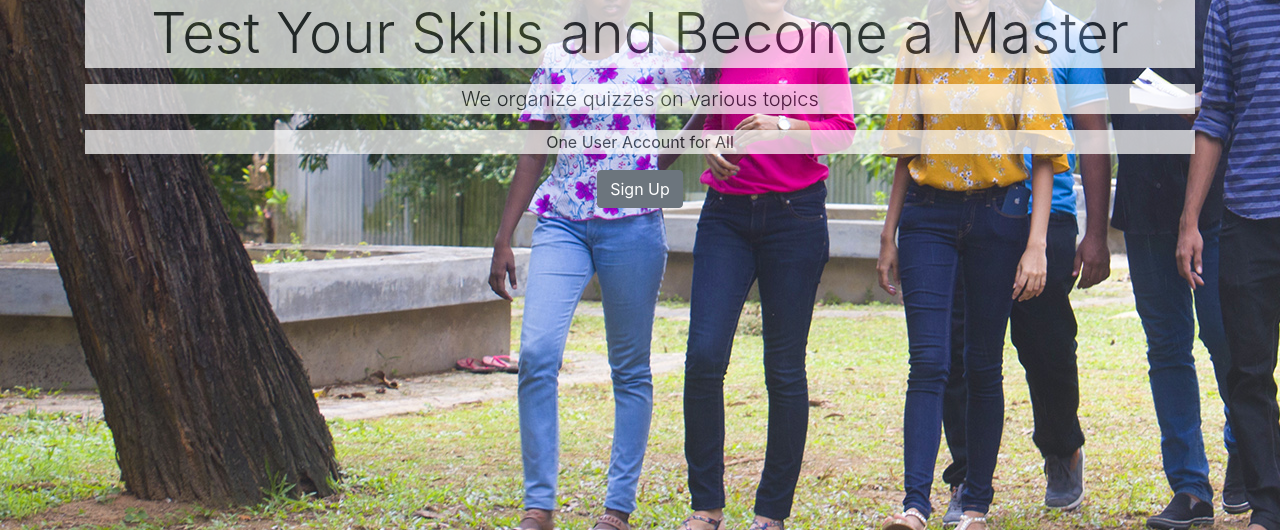
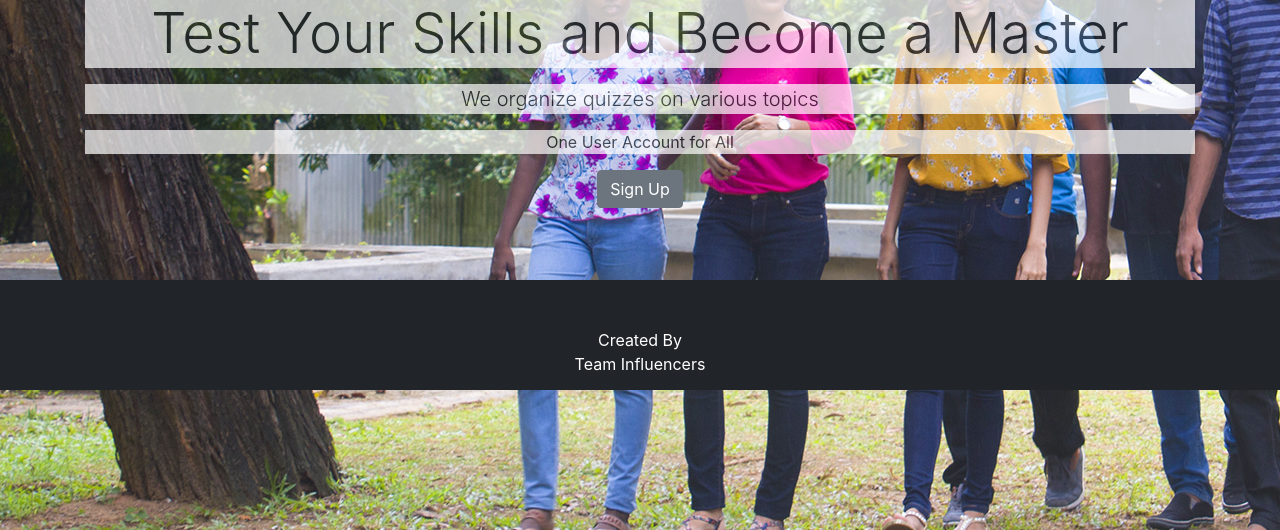
Before and after one commit to ShalithaSandakelu/Influencers-Quiz-application, a Django app: page / in a window 1280 px wide. Shown: the part 270-800 px from the top of the page. Run offline with Django 3.2, Linux system fonts and the light colour scheme; some libraries are stand-ins or nearby versions.

Commit message:
Update index.html

```diff
--- a/templates/quiz/index.html
+++ b/templates/quiz/index.html
@@ -1,3 +1,4 @@
+
 <!DOCTYPE html>
 {% load static %}
 <html lang="en" dir="ltr">
@@ -35,3 +36,57 @@
     <p class="lead"; style="background-color:#ffffff;opacity: 0.7;"></p>
     <p style="background-color:#ffffff;opacity: 0.7;">One User Account for All</p>
     <a href="/student/studentsignup" class="btn btn-secondary"<i class="btn btn-secondary" aria-hidden="true"></i> Sign Up</a>
+
+</div>
+</section>
+  <br>
+  <br>
+  <br>
+    <link rel="stylesheet" href="https://maxcdn.bootstrapcdn.com/font-awesome/4.7.0/css/font-awesome.min.css">
+
+
+<head>
+
+  <style>
+    footer {
+      padding: 0px 0px 0px 0px;
+      background-color: #212529;
+      margin: 0px;
+      height: 110px;
+    }
+
+    .fa {
+      padding: 50px;
+      font-size: 23px;
+      width: 10px;
+      text-align: center;
+      text-decoration: none;
+      margin: 5px 2px;
+      border-radius: 50%;
+    }
+        p {
+      text-align: center;
+
+    }
+  </style>
+</head>
+
+<footer>
+
+  <br><br>
+  <div class="container">
+    <div class="row">
+      <div class="col-md-12 col-sm-45">
+        <div style="color:#ffffff;" class="wow fadeInUp footer-copyright">
+          <p>Created By <br>
+            Team Influencers </p><br>
+        </div>
+      </div>
+    </div>
+  </div>
+</footer>
+
+
+</body>
+
+</html>
```
